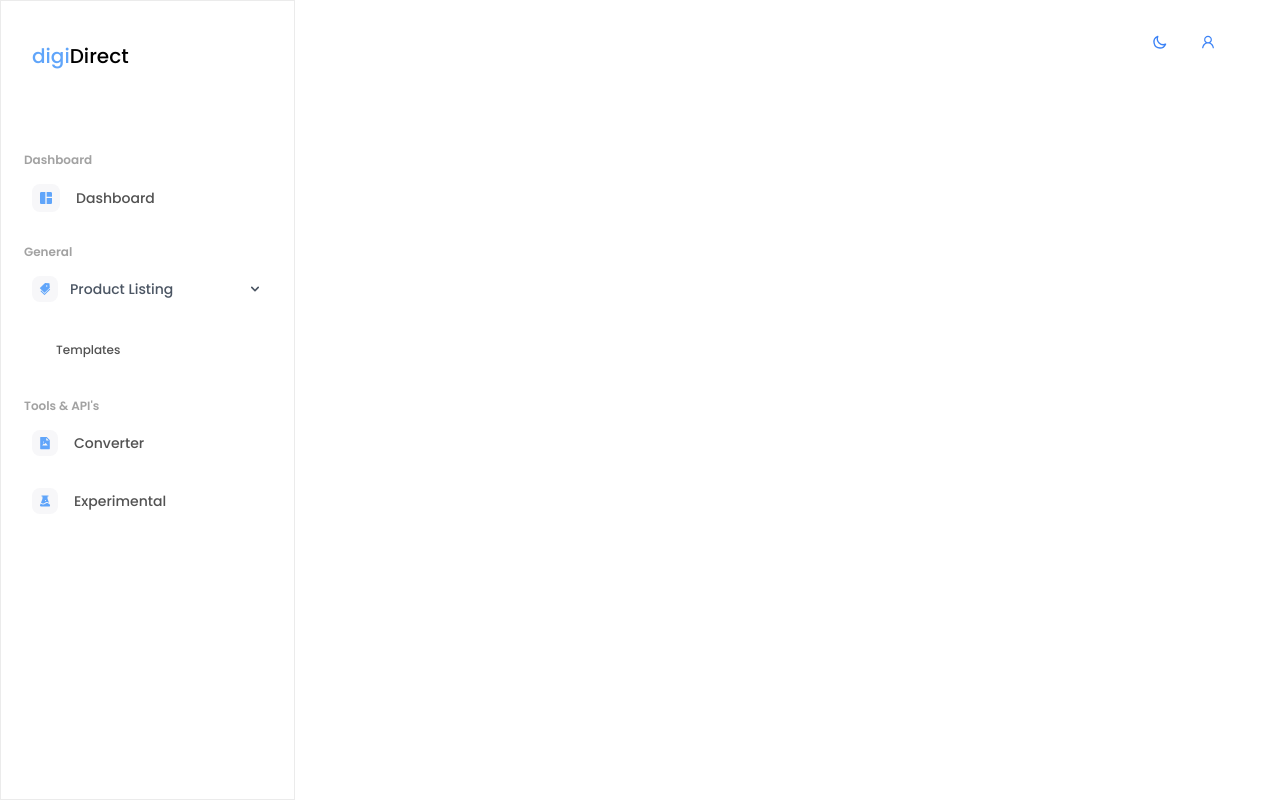
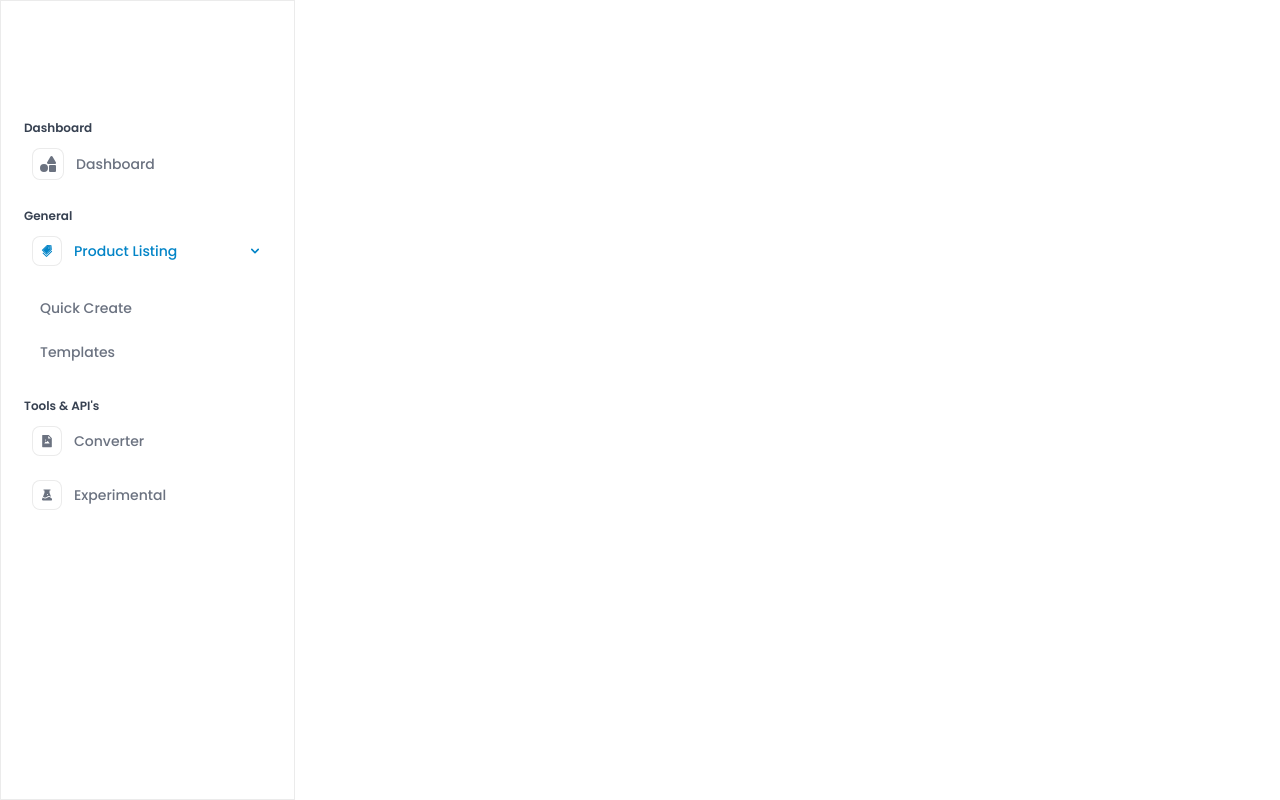
Before and after one commit to rogelcristobal/digiDirect, a React (Create React App) app: page /#/normal-listing-template in a window 1280 px wide. Built offline with nearby package versions, Linux system fonts and the light colour scheme; a small style sheet from the web is missing.

Commit message:
final design

```diff
--- a/public/index.html
+++ b/public/index.html
@@ -7,6 +7,7 @@
   <link rel="preconnect" href="https://fonts.googleapis.com">
 <link rel="preconnect" href="https://fonts.gstatic.com" crossorigin>
 <link href="https://fonts.googleapis.com/css2?family=Inter:wght@100;200;300;400;500;600;700;800&family=Poppins:wght@100;200;300;400;500;600;700;800&family=Roboto:wght@100;300;400;500;700;900&display=swap" rel="stylesheet">
+<link rel="stylesheet" href="//cdn.jsdelivr.net/npm/hack-font@3/build/web/hack.css">
 
     <meta name="theme-color" content="#000000" />
     <meta
--- a/src/App.jsx
+++ b/src/App.jsx
@@ -53,7 +53,7 @@ const Main = () => {
       <Route
         path="/*"
         element={
-          <Box className="h-screen w-full text-gray-800  font-inter  box-border flex items-start justify-start bg-[#ffffff] relative">
+          <Box className="h-screen w-full text-gray-800  font-sans  box-border flex items-start justify-start bg-[#ffffff] relative">
             {/* navbar */}
 
             <SideBar />
--- a/src/components/ListItemBtnComponent.jsx
+++ b/src/components/ListItemBtnComponent.jsx
@@ -18,18 +18,18 @@ const ListItemBtnComponent = ({
         className={({ isActive }) =>
           isActive
             ? `${activeStyle}`
-            : "bg-inherit text-neutral-600 no-underline "
+            : "bg-inherit text-gray-500 no-underline "
         }
       >
         <ListItemButton
-          className={`   py-4 rounded-2xl  flex items-center justify-start bg-inherit transition-all duration-300 ease-int-out capitalize  ${
-            parentBtn ? "px-4 " : "px-10"
-          } space-x-4 `}
+          className={`  flex items-center font-sans justify-start bg-inherit transition-all duration-300 ease-int-out capitalize  ${
+            parentBtn ? "px-4 py-3 " : "px-6 py-3"
+          } space-x-3 `}
         >
           {icon && (
             <Paper
               variant="contained"
-              className={`p-1.5    flex items-center  rounded-lg justify-center   transition-all ease-in-out duration-300   cursor-pointergap-2 text-blue-400 bg-[#f7f7f9]`}
+              className={`border-thiner p-2   flex items-center  rounded-lg justify-center   transition-all ease-in-out duration-300   cursor-pointergap-2 text-inherit bg-inherit`}
             >
               {icon}
             </Paper>
@@ -37,7 +37,7 @@ const ListItemBtnComponent = ({
           <Typography
             variant="body2"
             className={`font-medium   ${
-              parentBtn ? "text-[0.875]" : "text-xs"
+              parentBtn ? "text-[0.875]" : "text-sm"
             }`}
           >
             {title}
--- a/src/components/ListItemBtnExpandable.jsx
+++ b/src/components/ListItemBtnExpandable.jsx
@@ -1,5 +1,11 @@
 import React from "react";
-import { ListItemButton, Typography, Collapse, List ,Paper} from "@mui/material";
+import {
+  ListItemButton,
+  Typography,
+  Collapse,
+  List,
+  Paper,
+} from "@mui/material";
 import { useState } from "react";
 const ListItemBtnExpandable = ({
   children,
@@ -25,18 +31,21 @@ const ListItemBtnExpandable = ({
       > */}
 
       <ListItemButton
+        disableGutters
+        dense
         onClick={handleClick}
-        className={`flex justify-between   rounded-2xl py-4 px-4 transition-all duration-300 ease-int-out ${
+        className={`flex justify-between font-sans  py-3 px-4 transition-all duration-300 ease-int-out ${
           isOpen
             ? `${bgColor} ${textColor}`
-            : `bg-inherit text-neutral-600 hover:${textColor}`
+            : `bg-inherit text-gray-500 hover:${textColor}`
         }  `}
       >
         <div className="flex items-center justify-center space-x-3">
-        {icon && (
+          {/* bg-[#f7f7f9] */}
+          {icon && (
             <Paper
               variant="contained"
-              className={`p-1.5    flex items-center  rounded-lg justify-center   transition-all ease-in-out duration-300   cursor-pointergap-2 text-blue-400 bg-[#f7f7f9]`}
+              className={`  border-thiner p-2 flex items-center  rounded-lg justify-center   transition-all ease-in-out duration-300   cursor-pointer gap-2 text-inherit bg-inherit`}
             >
               {icon}
             </Paper>
--- a/src/components/Navbar.jsx
+++ b/src/components/Navbar.jsx
@@ -12,14 +12,14 @@ const Navbar = () => {
   return (
 
     <Box
-      className={`h-[4.5rem] fixed  ${
+      className={`h-[4.2rem] fixed  ${
         state >= 100 ? !transparency? 'bg-transparent ':'bg-[#ffffff] border-thiner ' : "bg-inherit "
-      } trnsition-all duration-300 ease-in-out px-6 z-10 w-full top-0  pt-3 left-0 box-border flex items-center justify-end
+      } trnsition-all duration-300 ease-in-out px-6 z-10 w-full top-0  pt-2 left-0 box-border flex items-center justify-end
     `}
     >
       {/* [#635dff] */}
       <div
-        className={`w-[calc(100%-17.5rem)] box-border  h-full  flex items-center justify-end   px-8 transition-all ease-in-out duration-500  ${
+        className={`w-[calc(100%-18.5rem)] box-border  h-full  flex items-center justify-end   px-8 transition-all ease-in-out duration-500  ${
           state >= 100 ? !transparency? 'border-thiner  rounded-xl bg-[#ffffff]':'border-none  ': 'border-none '
         } `}
       >
@@ -27,17 +27,17 @@ const Navbar = () => {
           <DigiLogoInJs dark color="text-blue-500 text-base"></DigiLogoInJs>
         </Box> */}
         {/* rightside box icons */}
-        <Box className="flex items-center justify-around space-x-4 box-border">
+        {/* <Box className="flex items-center justify-around space-x-4 box-border">
           <Box className="p-2 grid place-content-center cursor-pointer text-blue-500 transition-all dration-300 ease-in-out   hover:border-thin text-md rounded-xl">
             <HiOutlineMoon></HiOutlineMoon>
           </Box>
-          {/* <Box className="p-2 grid place-content-center cursor-pointer text-gray-400 transition-all dration-300 ease-in-out   hover:border-thin text-lg rounded-xl">
+          <Box className="p-2 grid place-content-center cursor-pointer text-gray-400 transition-all dration-300 ease-in-out   hover:border-thin text-lg rounded-xl">
             <BsGithub></BsGithub>
-          </Box> */}
+          </Box>
           <Box className="p-2 grid place-content-center cursor-pointer text-blue-500 transition-all dration-300 ease-in-out   hover:border-thin text-md rounded-xl">
             <AiOutlineUser></AiOutlineUser>
           </Box>
-        </Box>
+        </Box> */}
       </div>
     </Box>
   );
--- a/src/components/PageTitle.jsx
+++ b/src/components/PageTitle.jsx
@@ -2,10 +2,10 @@ import React from "react";
 import { Typography, Box } from "@mui/material";
 const PageTitle = ({ category, title, subTitle }) => {
   return (
-    <Box>
+    <Box className="font-sans normal-case">
       <Typography
         variant="h6"
-        className="font-medium text-sm text-blue-500  capitalize mb-3"
+        className="font-medium text-sm text-sky-600  capitalize	 mb-3"
       >
         {category}
       </Typography>
--- a/src/components/SideBar.jsx
+++ b/src/components/SideBar.jsx
@@ -7,17 +7,18 @@ import ListItemBtnExpandable from "./ListItemBtnExpandable";
 import DigiLogoInJs from "./DigiLogoInJs";
 // icon
 import {
-  AiFillTags,
+  AiTwotoneTags,
   AiFillFileImage,
   AiFillExperiment
 } from "react-icons/ai";
 import { HiChevronDown, HiChevronRight } from "react-icons/hi";
 import { AiFillDashboard } from "react-icons/ai";
-import {MdSpaceDashboard} from 'react-icons/md'
+import {FaShapes} from 'react-icons/fa'
 
 const SideBar = () => {
+  // f7f8fa
   return (
-    <Box className="h-screen w-[24rem]  bg-[#ffffff] z-20 box-border  relative  border-thiner">
+    <Box className="h-screen w-[24rem]  bg-[#ffffff] border-thiner z-20 box-border  relative  ">
       {/* <Divider
         orientation="vertical"
         className="absolute right-0 top-0"
@@ -25,9 +26,9 @@ const SideBar = () => {
         light
       ></Divider> */}
       {/* sidebar bg-[#111827] */}
-      <Box className="h-28   w-full flex flex-col items-start  justify-center  px-8   box-border ">
+      <Box className="h-20   w-full flex flex-col items-start  justify-center  px-8   box-border ">
 
-        <DigiLogoInJs size="text-xl"  dark color="text-blue-400 text-[1.1rem]" />
+        {/* <DigiLogoInJs size="text-xl"  dark color="text-blue-400 text-[1.1rem]" /> */}
 
       </Box>
       <Box className="w-full  box-border h-auto    ">
@@ -40,17 +41,17 @@ const SideBar = () => {
 
             <Typography
               variant="body1"
-              className="text-neutral-900/40 text-xs font-semibold ml-2 "
+              className="text-gray-700 text-xs font-semibold ml-2 "
               >
               Dashboard
             </Typography>
             <ListItemBtnComponent
               path="/"
-              hoverColor="hover:text-blue-500 "
+
               title="dashboard"
-              icon={<MdSpaceDashboard className="text-base"/>}
+              icon={<FaShapes className="text-base"/>}
               parentBtn
-              activeStyle=" text-blue-500  no-underline "
+              activeStyle=" text-sky-600  no-underline "
             />
           </List>
 
@@ -58,27 +59,28 @@ const SideBar = () => {
           <List>
             <Typography
               variant="body1"
-              className="text-neutral-900/40 text-xs font-semibold ml-2 "
+              className="text-gray-700 text-xs font-semibold ml-2 "
             >
               General
             </Typography>
             <ListItemBtnExpandable
-              textColor="text-gray-600"
+              textColor="text-sky-600"
               bgColor="bg-inherit "
               title="product listing"
               initialState={true}
-              icon={<AiFillTags className="text-sm " />}
+              icon={<AiTwotoneTags className="text-sm " />}
               enableIcon={<HiChevronDown className="text-inherit " />}
               disableIcon={<HiChevronRight className="text-inherit" />}
             >
               {[
+                { title: "quick create", path: "/templates" },
                 { title: "templates", path: "/templates" },
 
               ].map((item, idx) => (
                 <ListItemBtnComponent
                   path={item.path}
-                  activeStyle=" text-blue-500  no-underline "
-                  hoverColor="hover:text-blue-500 "
+                  activeStyle=" text-sky-600  no-underline "
+
                   title={item.title}
                   key={idx}
                 />
@@ -90,25 +92,25 @@ const SideBar = () => {
           <List>
             <Typography
               variant="body1"
-              className="text-neutral-900/40 text-xs font-semibold ml-2 "
+              className="text-gray-700 text-xs font-semibold ml-2 "
             >
               Tools & API's
             </Typography>
             <ListItemBtnComponent
               parentBtn
               path="/image-converter"
-              activeStyle="bg-blue-50 text-blue-500  no-underline "
-              hoverColor="hover:text-blue-500 "
+              activeStyle="bg-blue-50 text-sky-600  no-underline "
+
               title="Converter"
               icon={<AiFillFileImage className="text-sm" />}
             />
              <ListItemBtnComponent
               path="/experimental"
-              hoverColor="hover:text-blue-500 "
+
               title="experimental"
               icon={<AiFillExperiment className="text-sm"/>}
               parentBtn
-              activeStyle="bg-blue-50 text-blue-500  no-underline "
+              activeStyle="bg-blue-50 text-sky-600  no-underline "
             />
 
             {/* <ListItemBtnExpandable
@@ -132,8 +134,8 @@ const SideBar = () => {
               ].map((item, idx) => (
                 <ListItemBtnComponent
                   path={item.path}
-                  activeStyle="bg-blue-50 text-blue-500  no-underline "
-                  hoverColor="hover:text-blue-500 "
+                  activeStyle="bg-blue-50 text-sky-600  no-underline "
+
                   title={item.title}
                   key={idx}
                 />
--- a/src/index.css
+++ b/src/index.css
@@ -24,7 +24,7 @@
     .border-thin{
         /*  */
 
-        box-shadow: rgba(0, 0, 0, 0.03) 0px 1px 24px 0px, rgba(0, 0, 0, 0.08) 0px 0px 0px 1px;
+        box-shadow: rgba(0, 0, 0, 0.04) 0px 1px 24px 0px, rgba(0, 0, 0, 0.08) 0px 0px 0px 1px;
     }
     .border-md{
         box-shadow: rgba(0, 0, 0, 0.02) 0px 1px 3px 0px, rgba(27, 31, 35, 0.15) 0px 0px 0px 1px;
--- a/tailwind.config.js
+++ b/tailwind.config.js
@@ -12,6 +12,7 @@ module.exports = {
       poppins: ["Poppins", "sans-serif"],
       roboto: ["Roboto", "sans-serif"],
       hind: ["Hind Siliguri", "sans-serif"],
+       hack: ["Hack", "mono-spaced"],
     },
   },
   plugins: [require('tailwind-scrollbar-hide')],
```
Also changed, not shown: src/components/CodeBlock.jsx (+20 -21 lines), src/pages/Templates.jsx (+58 -50 lines).
